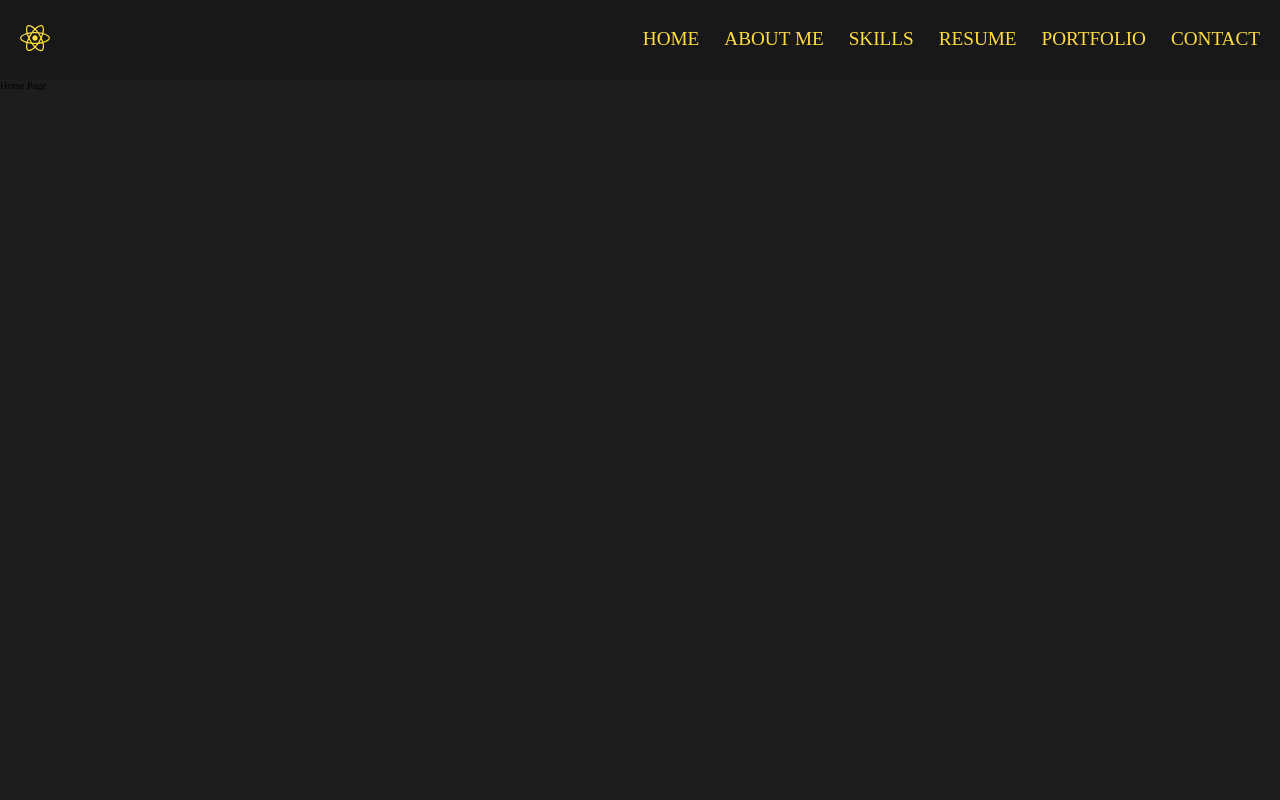
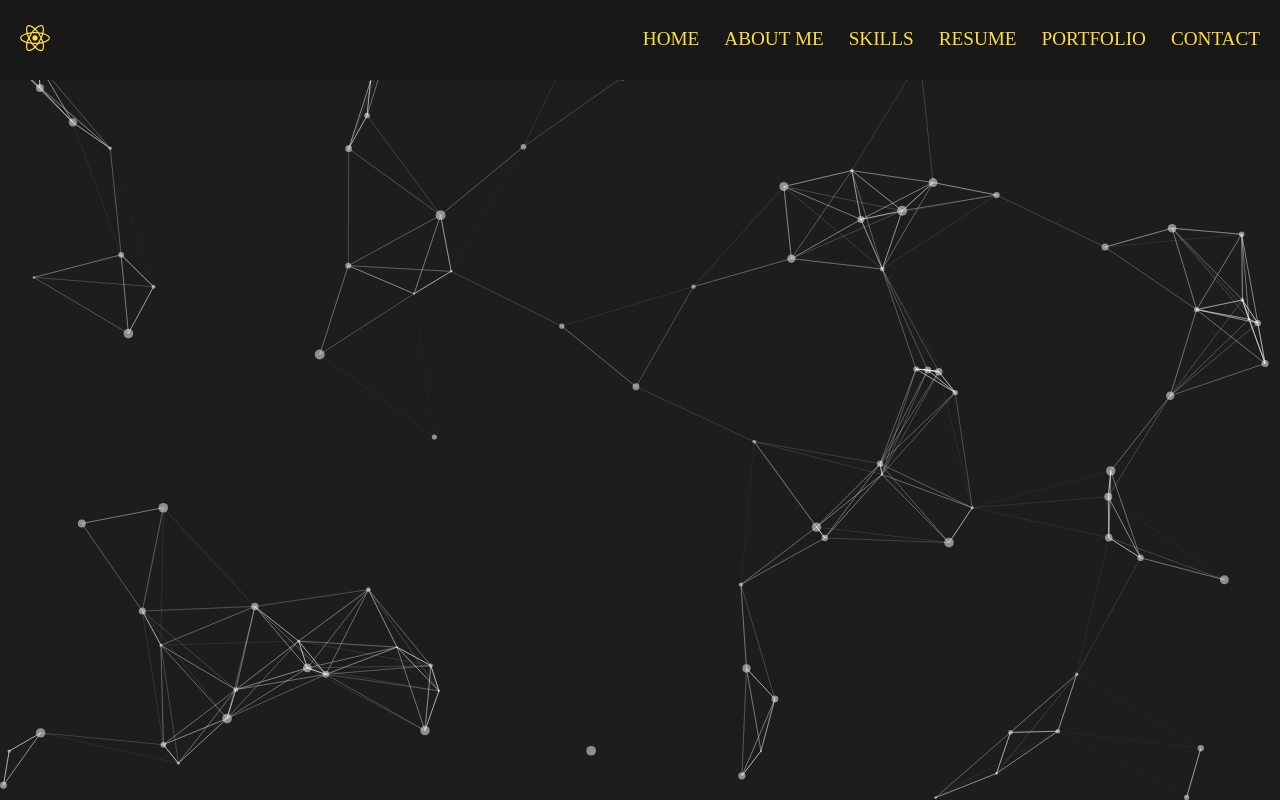
Before and after one commit to MayankBisht8630/My_Portfolio, a React (Vite) app: page / in a window 1280 px wide. Built offline with nearby package versions, Linux system fonts and the light colour scheme.

Commit message:
Designed Home Page

```diff
--- a/src/App.jsx
+++ b/src/App.jsx
@@ -8,13 +8,20 @@
 import Contact from "./containers/contact";
 import NavBar from "./components/navBar";
 import {BrowserRouter} from 'react-router-dom'
+import Particles from "react-tsparticles";
+import { loadFull } from "tsparticles";
+import particles from "./utills.js/particles";
 
 function App() {
+  const handleInit=async (main)=>{
+    await loadFull(main)
+  }
   return (
     <>
       <div className="App">
         <BrowserRouter>
           {/*particles*/}
+          <Particles id="particles" options={particles} init={handleInit} />
 
           {/*navar*/}
           <NavBar />
--- a/src/components/navBar/styles.scss
+++ b/src/components/navBar/styles.scss
@@ -5,6 +5,7 @@
   justify-content: center;
   align-items: center;
   font-size: 1.2rem;
+  position: sticky;
 
   &__container {
     display: flex;
--- /dev/null
+++ b/src/utills.js/particles.js
@@ -0,0 +1,72 @@
+export default {
+  background: {
+    color: {
+      value: "#1d1d1d",
+    },
+  },
+  fpsLimit: 120,
+  interactivity: {
+    events: {
+      onClick: {
+        enable: true,
+        mode: "push",
+      },
+      onHover: {
+        enable: true,
+        mode: "repulse",
+      },
+      resize: true,
+    },
+    modes: {
+      push: {
+        quantity: 4,
+      },
+      repulse: {
+        distance: 200,
+        duration: 0.4,
+      },
+    },
+  },
+  particles: {
+    color: {
+      value: "#ffffff",
+    },
+    links: {
+      color: "#ffffff",
+      distance: 150,
+      enable: true,
+      opacity: 0.5,
+      width: 1,
+    },
+    collisions: {
+      enable: true,
+    },
+    move: {
+      direction: "none",
+      enable: true,
+      outModes: {
+        default: "bounce",
+      },
+      random: false,
+      speed: 6,
+      straight: false,
+    },
+    number: {
+      density: {
+        enable: true,
+        area: 800,
+      },
+      value: 80,
+    },
+    opacity: {
+      value: 0.5,
+    },
+    shape: {
+      type: "circle",
+    },
+    size: {
+      value: { min: 1, max: 5 },
+    },
+  },
+  detectRetina: true,
+};
```
